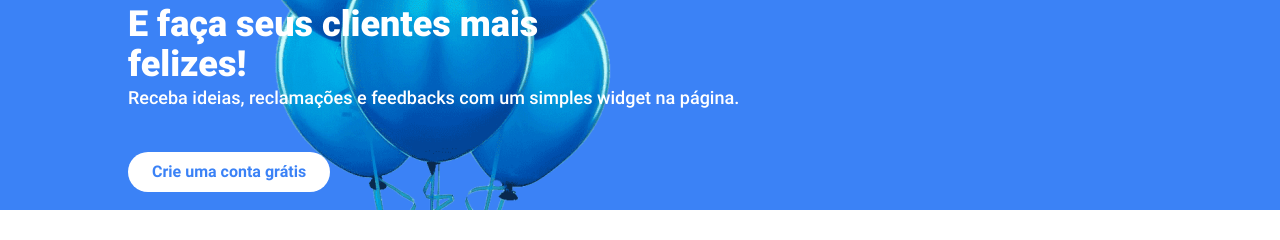
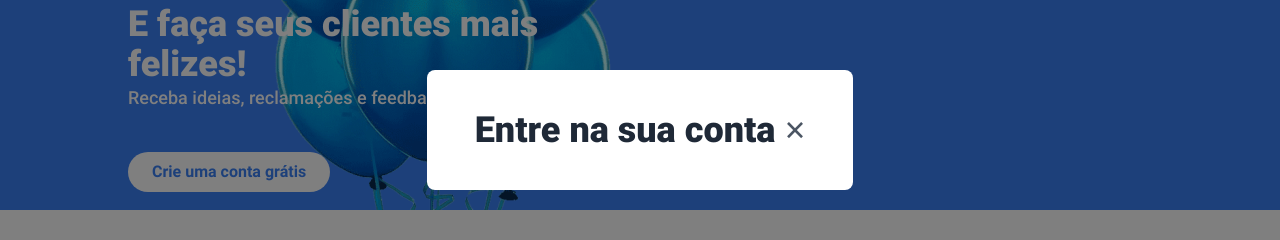
Before and after one commit to marcos-jesus/feedbacker, a Vue app: page / in a window 1280 px wide. Both pictures are taken after a click on the button "Entrar". Shown: the part 270-510 px from the top of the page. Built offline with nearby package versions, Linux system fonts and the light colour scheme.

Commit message:
Create modal

```diff
--- a/public/index.html
+++ b/public/index.html
@@ -5,7 +5,7 @@
     <meta http-equiv="X-UA-Compatible" content="IE=edge">
     <meta name="viewport" content="width=device-width,initial-scale=1.0">
     <link rel="icon" href="<%= BASE_URL %>favicon.ico">
-    <title><%= htmlWebpackPlugin.options.title %></title>
+    <title>Feedbacker</title>
   </head>
   <body>
     <noscript>
--- a/src/App.vue
+++ b/src/App.vue
@@ -5,6 +5,6 @@
 <script>
 import ModalFactory from '@/components/ModalFactory/IndexModal'
 export default {
-  component: { ModalFactory }
+  components: { ModalFactory }
 }
 </script>
--- /dev/null
+++ b/src/components/ModalCreateAccount/IndexModal.vue
@@ -0,0 +1,8 @@
+<template>
+  <h1>Modal de criar conta</h1>
+</template>
+<script>
+export default {
+
+}
+</script>
--- a/src/components/ModalFactory/IndexModal.vue
+++ b/src/components/ModalFactory/IndexModal.vue
@@ -8,6 +8,7 @@
       <div
         class="fixed mx-10"
         :class="state.width"
+        @click.stop
       >
         <div class="flex flex-col overflow-hidden bg-white rounded-lg animate__animated animate__fadeInDown animate__faster">
           <div class="flex flex-col px-12 py-10 bg-white">
@@ -24,12 +25,14 @@ import { reactive, onMounted, onBeforeUnmount, defineAsyncComponent } from 'vue'
 import useModal from '@/hooks/useModal'
 
 const ModalLogin = defineAsyncComponent(() => import('../ModalLogin/IndexModal'))
+const ModalCreateAccount = defineAsyncComponent(() => import('../ModalCreateAccount/IndexModal.vue'))
 
 const DEFAULT_WIDTH = 'w-3/4 lg:w-1/3'
 
 export default {
   components: {
-    ModalLogin
+    ModalLogin,
+    ModalCreateAccount
   },
   setup () {
     const modal = useModal()
@@ -48,10 +51,9 @@ export default {
       modal.off(handleModalToogle)
     })
 
-    function handleModalToogle ({ payload }) {
-      console.log(state.value)
+    function handleModalToogle (payload) {
       console.log('payload', payload)
-      if (payload.status) {
+      if (payload) {
         state.component = payload.component
         state.props = payload.props
         state.width = payload.width ?? DEFAULT_WIDTH
@@ -60,6 +62,8 @@ export default {
         state.props = {}
         state.width = DEFAULT_WIDTH
       }
+
+      state.isActive = payload.status
     }
 
     return {
--- a/src/components/ModalLogin/IndexModal.vue
+++ b/src/components/ModalLogin/IndexModal.vue
@@ -1,9 +1,41 @@
 <template>
-  <h1>Modal de login</h1>
+  <div class="flex justify-between">
+    <h1 class="text-4xl font-black text-gray-800 hover:cursor-pointer">
+      Entre na sua conta
+    </h1>
+
+    <button
+      @click="close"
+      class="text-4xl text-gray-600 focus:outline-none hover:text-red-600"
+    >
+      &times;
+    </button>
+  </div>
 </template>
 
 <script>
+import { reactive } from 'vue'
+import useModal from '@/hooks/useModal'
 export default {
+  setup () {
+    const modal = useModal()
+    const state = reactive({
+      hasErrors: false,
+      isLoading: false,
+      email: {
+        value: '',
+        errorMessage: ''
+      },
+      password: {
+        value: '',
+        errorMessage: ''
+      }
+    })
 
+    return {
+      state,
+      close: modal.close
+    }
+  }
 }
 </script>
--- a/src/views/Home/CustomHeader.vue
+++ b/src/views/Home/CustomHeader.vue
@@ -8,13 +8,13 @@
         <div class="flex">
           <button
             @click="() => emit('create-account')"
-            class="px-6 py-2 font-bold  rounded-full text-white focus:outline-none"
+            class="px-6 py-2 font-bold  rounded-full text-white focus:outline-none  hover:text-blue-300"
           >
             Crie uma conta
           </button>
           <button
             @click="() => emit('login')"
-            class="px-10 py-1 font-bold bg-white rounded-full text-blue-500 focus:outline-none h-10"
+            class="px-10 py-1 font-bold bg-white rounded-full text-blue-500 focus:outline-none h-10 hover:bg-blue-300 hover:text-white"
           >
             Entrar
           </button>
@@ -34,7 +34,7 @@
 
         <div>
           <button
-            class="px-6 py-2 mt-10 font-bold bg-white rounded-full text-blue-500 focus:outline-none"
+            class="px-6 py-2 mt-10 font-bold bg-white rounded-full text-blue-500 focus:outline-none hover:bg-blue-300 hover:text-white"
           >
             Crie uma conta grátis
           </button>
--- a/src/views/Home/IndexHome.vue
+++ b/src/views/Home/IndexHome.vue
@@ -35,7 +35,9 @@ export default {
     }
 
     function handleAccountCreate () {
-      alert('Cadastrar')
+      modal.open({
+        component: 'ModalCreateAccount'
+      })
     }
 
     return {
```
